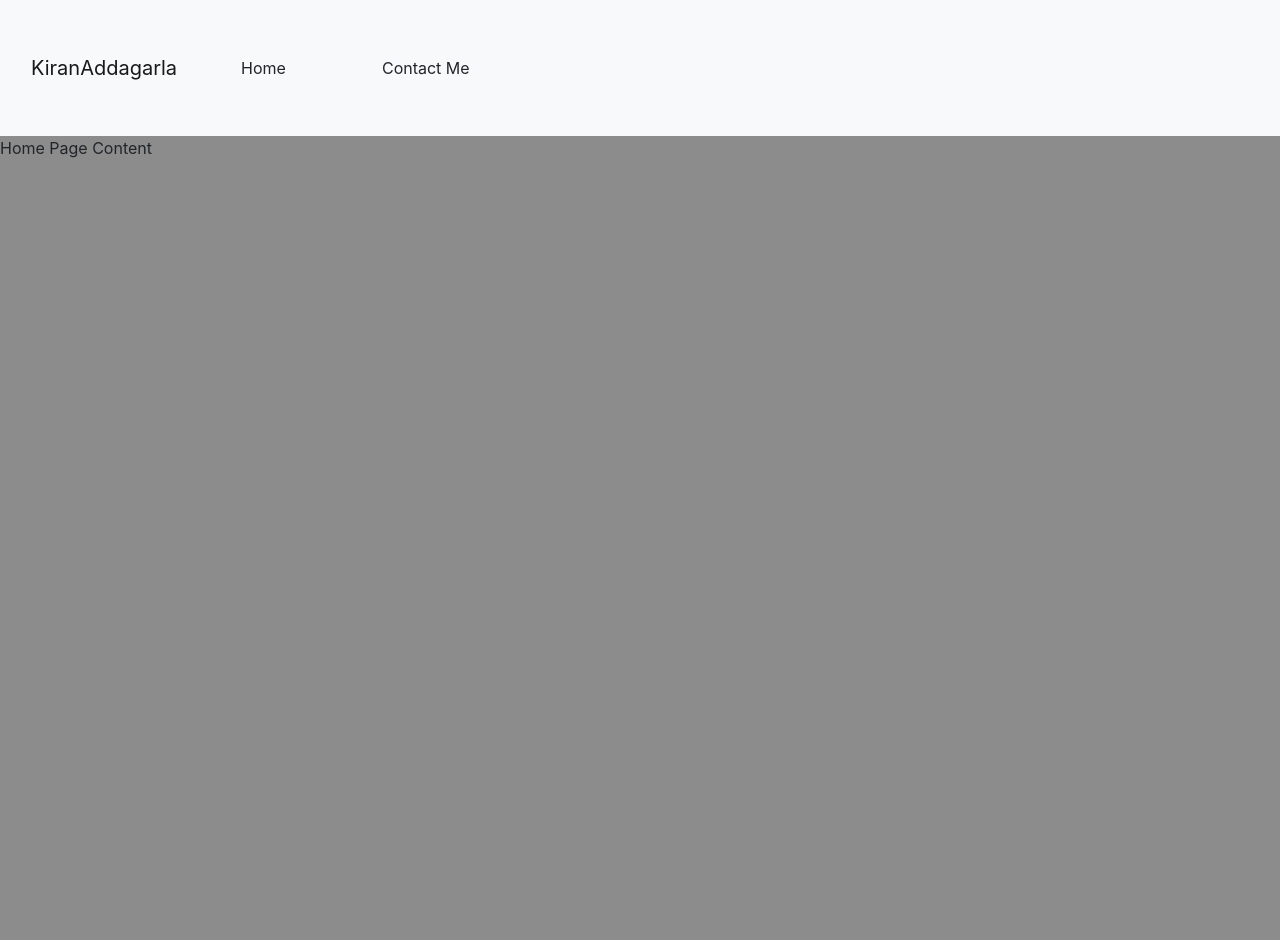
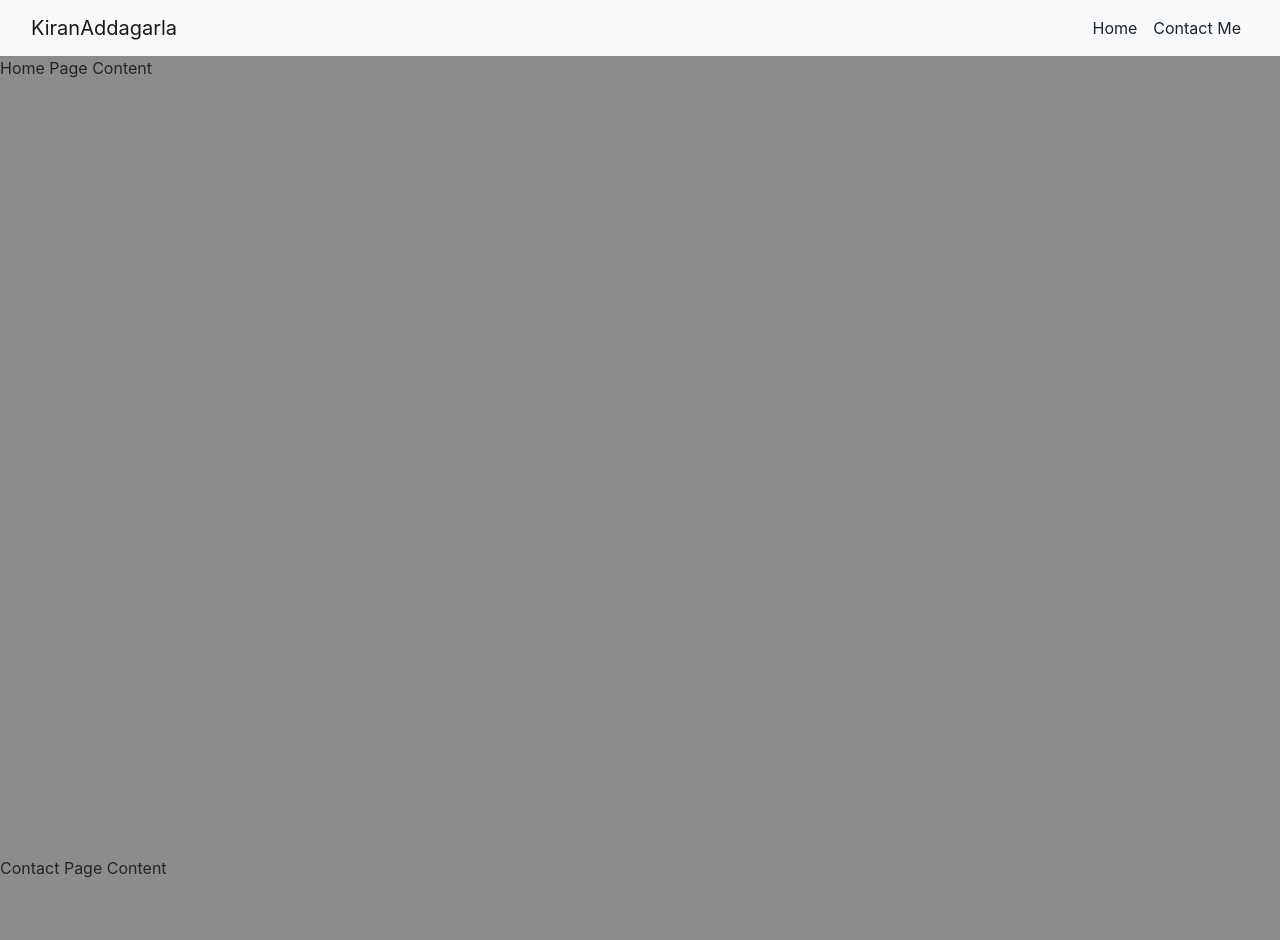
Before and after one commit to KiranAddagarla/ReactWebApplication, a React (Create React App) app: page / in a window 1280 px wide. Shown: the top 940 px of the page. Built offline with nearby package versions, Linux system fonts and the light colour scheme.

Commit message:
react scroll package.json changes

```diff
--- a/src/Components/ContactMe.js
+++ b/src/Components/ContactMe.js
@@ -4,7 +4,9 @@ import React from "react";
 const ContactMe = () => {
     return (
     <div id="contactMeConatiner" className="primary-section-container">
-        Contact Me Content
+        <div className="align-self-center">
+            Contact Page Content
+        </div>
     </div>
     )
 
--- a/src/Components/HomePage.js
+++ b/src/Components/HomePage.js
@@ -3,7 +3,9 @@ import React from "react";
 const HomePage = () => {
     return(
         <div id="HomeContainer" className="primary-section-container">
-            Home Page Content
+            <div className="align-self-center">
+                Home Page Content
+            </div>
         </div>
     )
 };
--- a/src/Components/Layout.js
+++ b/src/Components/Layout.js
@@ -10,7 +10,7 @@ const Layout = (props) => {
 
   const headerButtons = headerButtonMap.map((headerButton) => {
     return (
-      <li className="nav-item p-5">
+      <li className="nav-item p-2">
         <Link
           activeClass="active"
           to={headerButton.sectionId}
@@ -47,7 +47,7 @@ const Layout = (props) => {
             KiranAddagarla
             </a>
         </div>
-        <div className="float-right collapse navbar-collapse" id="navbarSupportedContent">
+        <div className="collapse navbar-collapse justify-content-end" id="navbarSupportedContent">
           <ul className=" nav navbar-nav">{headerButtons}</ul>
         </div>
       </div>
```
